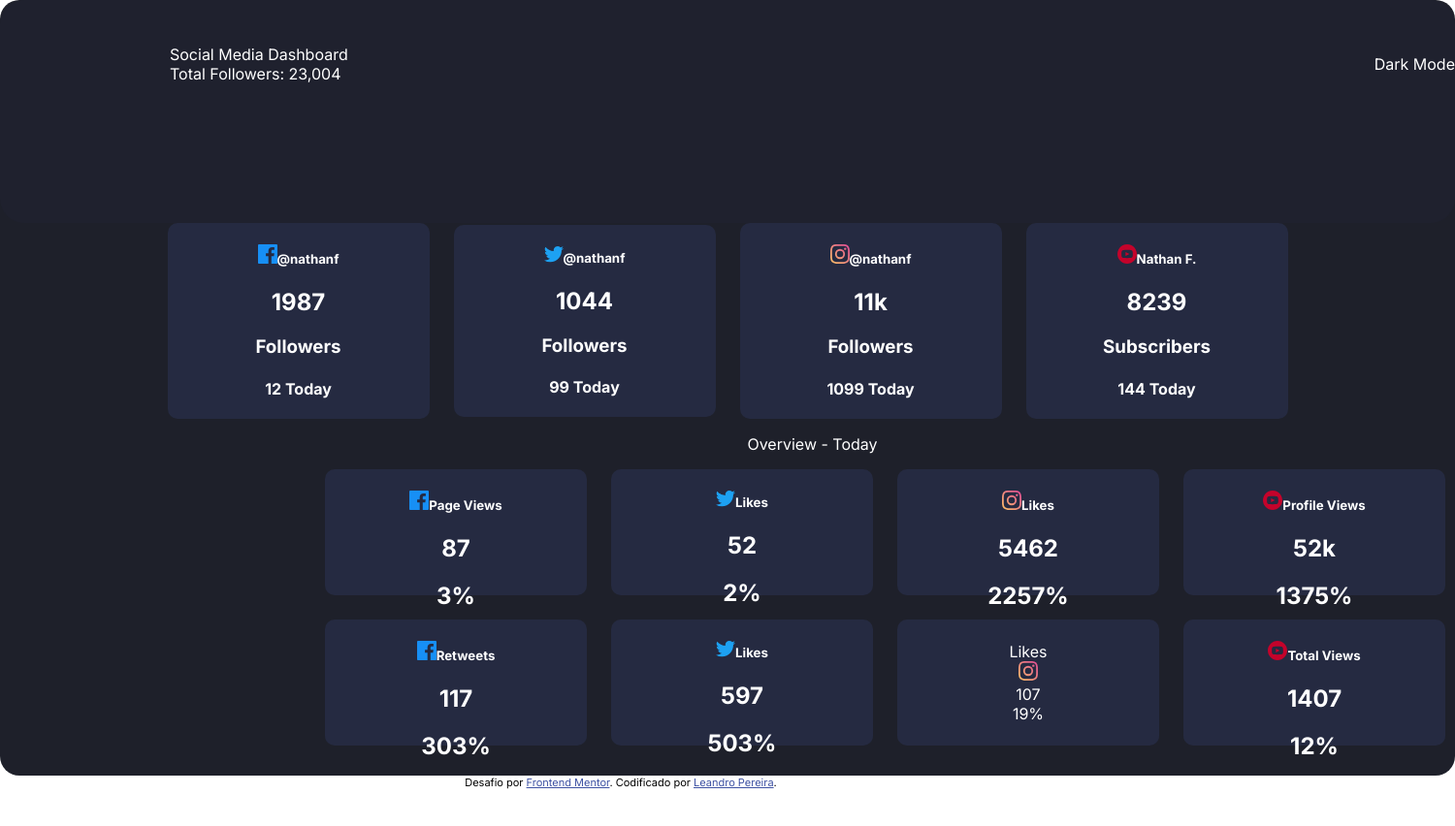
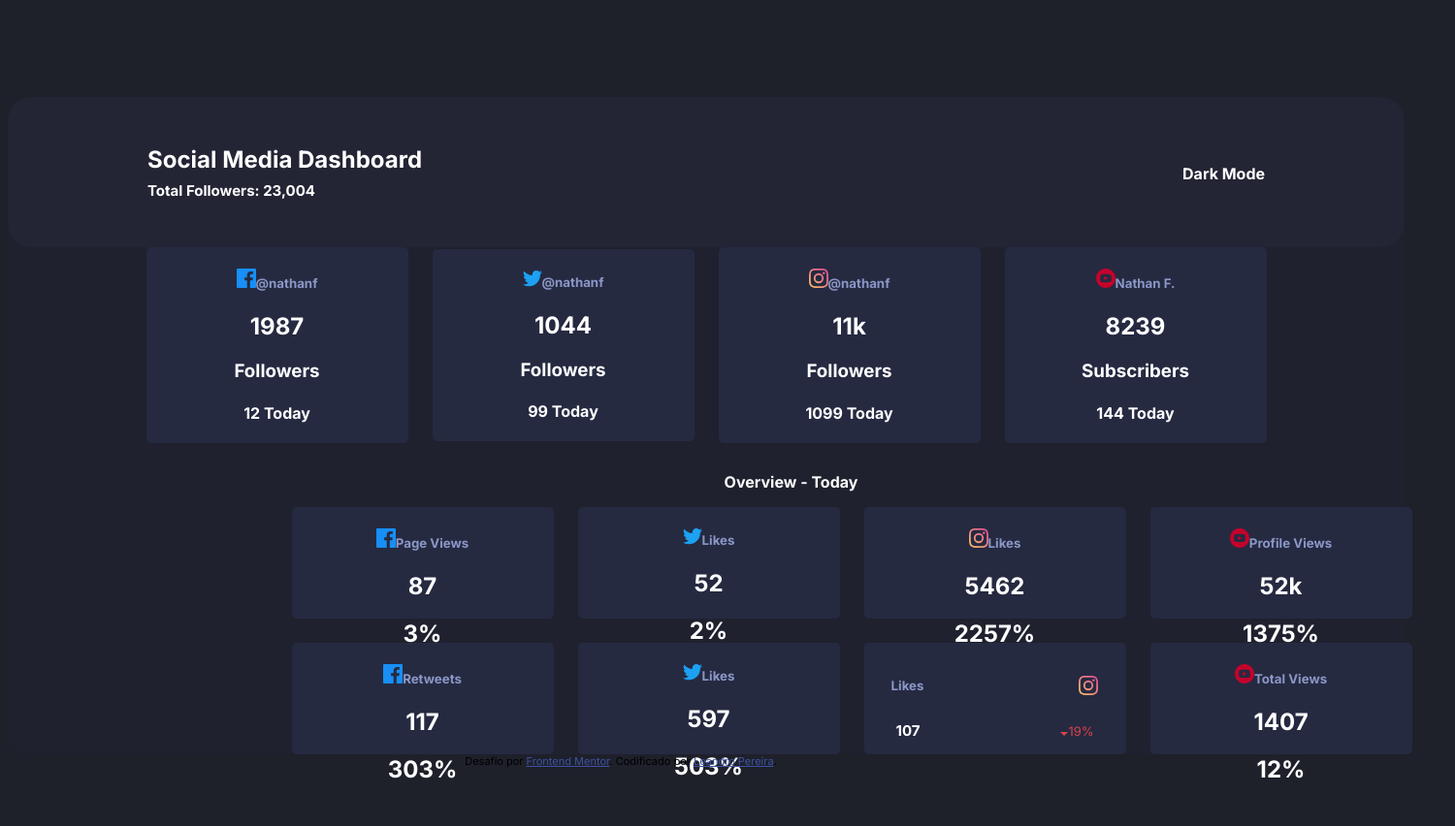
Before and after one commit to OLeandroPereira/social-media-dashboard-with-theme-switcher-master, a plain HTML site: page index.html in a window 1280 px wide. Shown: the whole page at 97% size, 1500 px wide, since content can reach past the window. After the commit the page ends 808 px from the top, so only its background shows below. Drawn offline with Linux system fonts and the light colour scheme.

Commit message:
ajuste land page

```diff
--- a/index.html
+++ b/index.html
@@ -24,8 +24,8 @@
     <div class="principal">
       <header>
           <nav>
-            <p>Social Media Dashboard<br><span>Total Followers: 23,004</span></p>
-            <p>Dark Mode</p>
+            <h2>Social Media Dashboard<br><strong>Total Followers: 23,004</strong></h2>
+            <h4>Dark Mode</h4>
           </nav>
       </header>
 
@@ -105,12 +105,8 @@
         </aside>
 
         <aside class="bloco-7">
-
-
-          <div>Likes</div>
-          <div><img src="./images/icon-instagram.svg" alt="logo instagram"></div>
-          <div>107</div>
-          <div>19%</div>
+          <div class="logo"><h5>Likes</h5><img src="./images/icon-instagram.svg" alt="logo instagram"></div>
+          <div class="resultado"><strong>107</strong><span><img src="images/icon-down.svg" alt="">19%</span></div>
         </aside>
 
         <aside class="bloco-8">
--- a/style.css
+++ b/style.css
@@ -1,27 +1,23 @@
 body{
-    margin: 0;
 
     background: linear-gradient() hsl(210, 78%, 56%) para hsl(146, 68%, 55%);
 
-    min-height: 100vh;
-
+    background: hsl(230, 17%, 14%);
     font-family: 'inter';
 }
 
 #page{
-    background: hsl(230, 17%, 14%);
-    width: 1500px;
-    height: 800px;
+    background: hsl(232, 19%, 15%);
+    width: 1440px;
     margin: 0 auto;
     border-radius: 20px;
-
-
 }
 
 header{
-    background: hsl(232, 19%, 15%);
-    width: 1500px;
-    height: 200px;
+
+    background: hsl(236, 19%, 17%);
+    width: 1440px;
+    height: 125px;
     margin: auto;
     padding-top: 30px;
     border-radius: 25px;
@@ -29,25 +25,27 @@ header{
 }
 
 .container{
-    width: 1500px;
+    width: 1440px;
     justify-items: center;
+    margin-top: 100px;
 }
 
 nav{
-    width: 1500px;
+    width: 1440px;
     display: flex;
-    justify-content: space-between;
+    justify-content: center;
     align-items: center;
+    gap: 49rem;
 }
 
 article{
     width: 270px;
     background: hsl(228, 28%, 20%);
-    border-radius: 10px;
+    border-radius: 5px;
 }
 
 section{
-    width: 1500px;
+    width: 1440px;
     display: flex;
     justify-content: center;
     align-items: center;
@@ -56,26 +54,31 @@ section{
     color: hsl(0, 0%, 100%);
 }
 
+strong{
+    font-size: 15px;
+}
+
 p{
+    margin-left: 175px;
     color: hsl(0, 0%, 100%);
-    margin-left: 175px;
+    font-weight: bold;
+    margin-top: 30px;
+
 }
 
 aside{
     width: 270px;
     background: hsl(228, 28%, 20%);
-    border-radius: 10px;
-    height: 130px;
+    border-radius: 5px;
+    height: 115px;
 
 }
 
 .principal-secundario {  display: grid;
-    grid-template-columns: 0fr 0fr 0fr 0fr;
-    grid-template-rows: 0.5fr 0.5fr 1fr 1fr 0.5fr;
     grid-auto-columns: 5fr;
     gap: 25px;
     width: 1000px;
-    margin-left: 170px;
+    margin-left: 145px;
     grid-auto-flow: row;
     text-align: center;
     color: hsl(0, 0%, 100%);
@@ -103,14 +106,38 @@ aside{
 
 .bloco-7{
 
-    flex-direction: column;
+    flex-direction: column-reverse;
     justify-content: flex-end;
     align-content: center;
     flex-wrap: wrap;
 }
 
+.logo{
+    display: flex;
+    align-items: center;
+    justify-content: center;
+    gap: 10rem;
+
+}
+
+.resultado{
+    display: flex;
+    justify-content: space-evenly;
+    align-items: baseline;
+    gap: 7rem;
+    margin-top: 7px;
+    font-size: 30px;
+}
+
+span{
+    font-size: 13px;
+    color: hsl(356, 69%, 56%);
+}
 
 
+h5{
+    color: hsl(228, 34%, 66%);
+}
 
 
 .attribution { font-size: 11px; text-align: center; }
```
